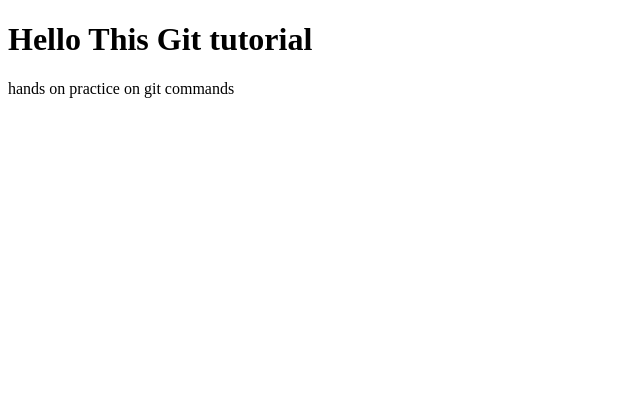
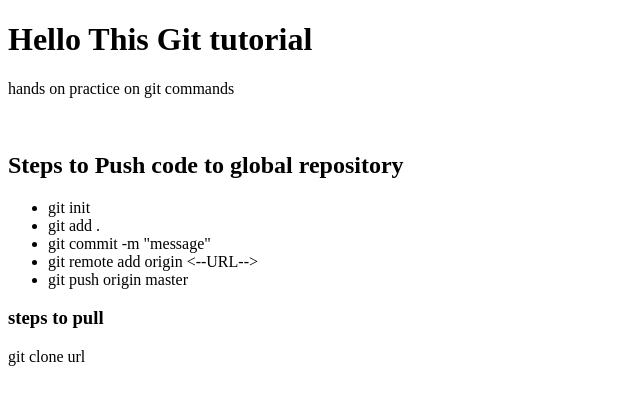
Before and after one commit to AshpakJamadar/Git_practice, a plain HTML site: page index.html in a window 1280 px wide. Shown: the whole page, without its empty margins (0-640 px from the left). Drawn offline with Linux system fonts and the light colour scheme.

Commit message:
update complete

```diff
--- a/index.html
+++ b/index.html
@@ -8,5 +8,17 @@
 <body>
   <h1>Hello This Git tutorial</h1>
   <p>hands on practice on git commands </p>
+  <br>
+  <h2>Steps to Push code to global repository</h2>
+  <ul>
+    <li>git init</li>
+    <li>git add .</li>
+    <li>git commit -m "message"</li>
+    <li>git remote add origin <--URL--></li>
+    <li>git push origin master</li>
+  </ul>
+
+  <h3>steps to pull</h3>
+  <p>git clone url</p>
 </body>
 </html>
```
